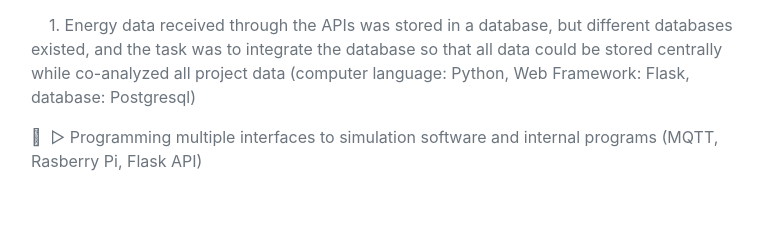
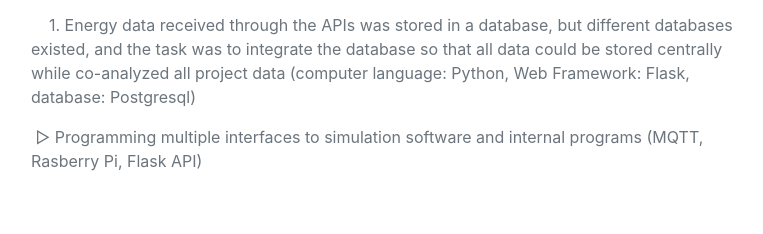
Before and after one commit to audwns7456/audwns7456.github.io, a plain HTML site: page index.html in a window 1280 px wide. Shown: the part 1540-1774 px from the top of the page, 289-1052 px from the left. Drawn offline with nearby package versions, Linux system fonts and the light colour scheme; a web font is replaced by a local one.

Commit message:
Update index.html

```diff
--- a/index.html
+++ b/index.html
@@ -80,7 +80,7 @@
                             <div class="subheading mb-3">KEHAG Energiehandel GmbH</div>
                             <p>&nbsp;▷ Programming various databases and databases structures for data monitoring (Python, Flask, Postgresql)</p>
  <p>&nbsp; &nbsp;&nbsp;1. Energy data received through the APIs was stored in a database, but different databases existed, and the task was to integrate the database so that all data could be stored centrally while co-analyzed all project data (computer language: Python, Web Framework: Flask, database: Postgresql)</p>
-<p>  &nbsp;▷ Programming multiple interfaces to simulation software and internal programs (MQTT, Rasberry Pi, Flask API)</p>
+<p>&nbsp;▷ Programming multiple interfaces to simulation software and internal programs (MQTT, Rasberry Pi, Flask API)</p>
                         </div>
                         <div class="flex-shrink-0"><span class="text-primary">April 2021 - August 2021</span></div>
                     </div>
```
